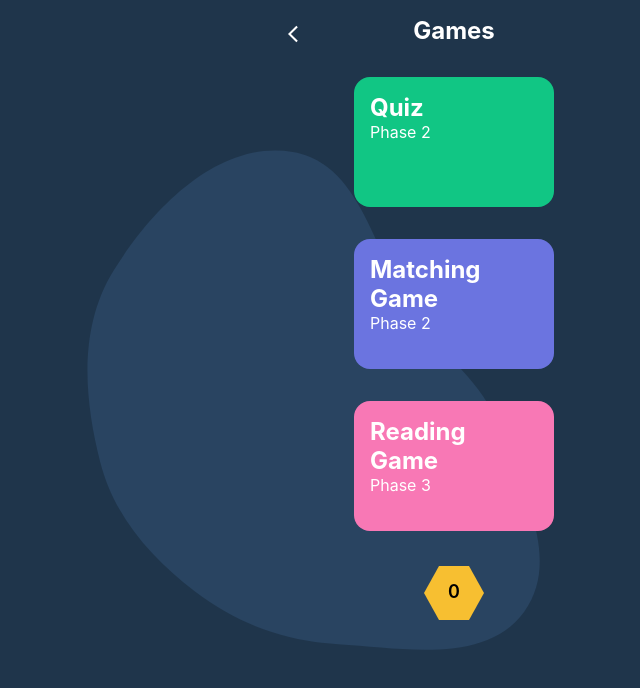
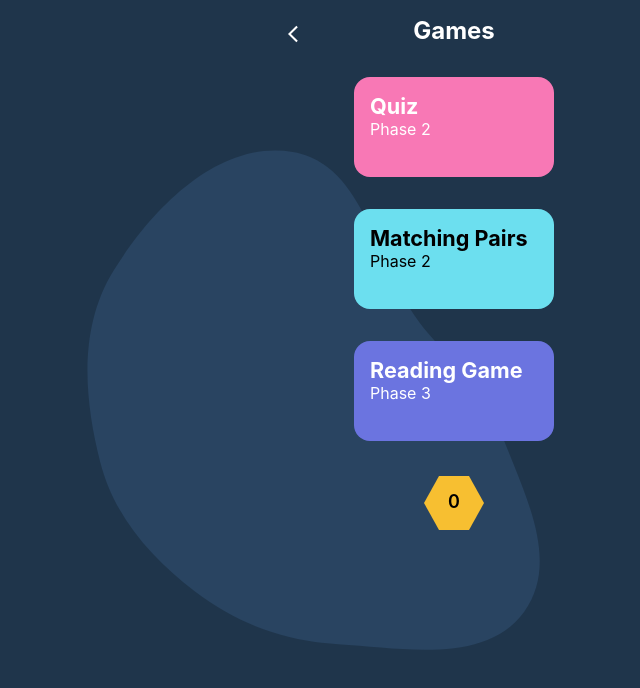
Before and after one commit to hellodeborahuk/buzzphonics, a React (Create React App) app: page /games in a window 1280 px wide. Shown: the top 688 px of the page, without its empty margins (186-826 px from the left). Built offline with nearby package versions, Linux system fonts and the light colour scheme.

Commit message:
Updated styles closes #38 #39

```diff
--- a/src/App.css
+++ b/src/App.css
@@ -166,12 +166,16 @@ footer {
 .games-button {
   border-radius: 16px;
   width: 200px;
-  height: 130px;
+  height: 100px;
   margin: 2em auto;
   padding: 1em;
   text-align: left;
-  background-color: var(--green);
+  background-color: var(--pink);
   transition: all .2s ease-in-out;
+}
+
+.games-button h2 {
+  font-size: 1.35rem;
 }
 
 .games-button:hover {
@@ -179,11 +183,12 @@ transform: scale(1.1);
 }
 
 .two {
-  background-color: var(--purple);
+  background-color: var(--light-blue);
+  color: black;
 }
 
 .three {
-  background-color: var(--pink);
+  background-color: var(--purple);
 }
 
 /* ============== PHASE TWO QUIZ ============= */
@@ -416,6 +421,7 @@ transform: scale(1.1);
   .reading-card {
     width: 57px;
     height: 57px;
+    background-color: var(--light-blue);
   }
   .reading-images {
     width: 100%;
--- a/src/components/Games.js
+++ b/src/components/Games.js
@@ -17,7 +17,7 @@ const Games = () => {
                   </Link>
                   <Link to="matchingGame">
                   <div className="games-button two">
-                        <h2>Matching Game</h2>
+                        <h2>Matching Pairs</h2>
                         <p>Phase 2</p>
                    </div>
                   </Link>
```
